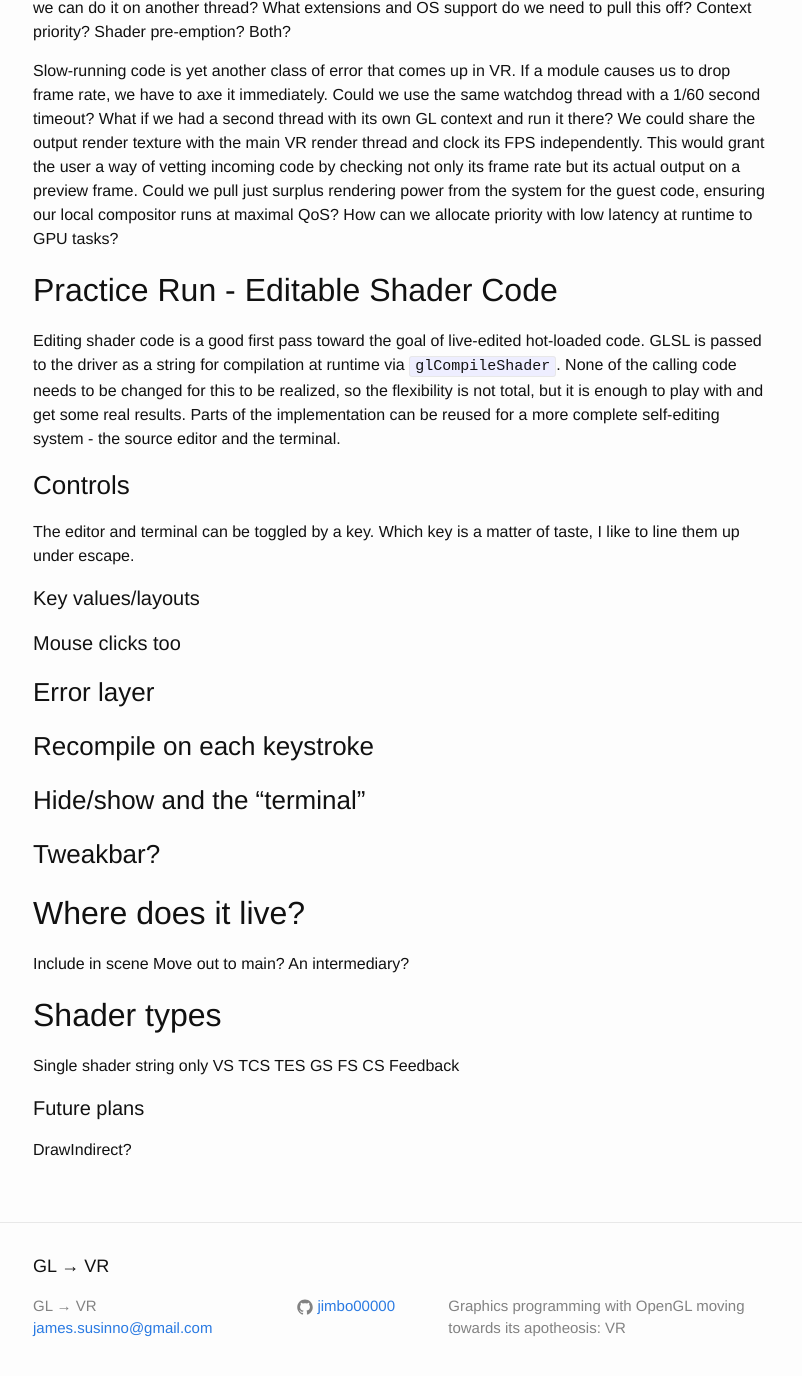
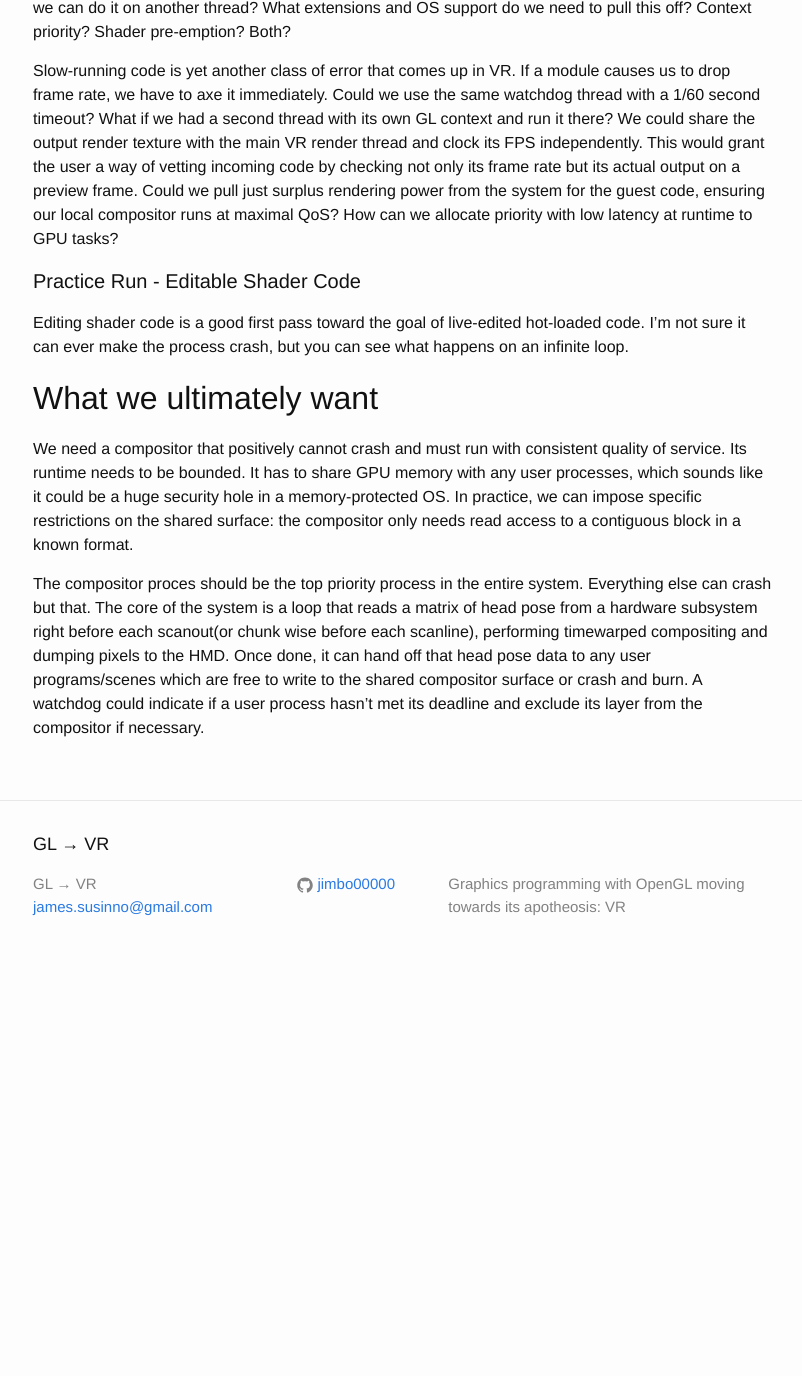
Before and after one commit to jimbo00000/jimbo00000.github.com, a Jekyll site: the page built from _posts/2017-3-28-hot-loading.markdown, in a window 1280 px wide and 1400 px high, scrolled down 657 px. Shown: the top 1376 px of the window, without its empty margins (237-1039 px from the left). Built offline with Jekyll 4.4.1, drawn with Linux system fonts in a browser that asks for light colours; after the commit the page ends 1635 px from its top, so only the background shows below that.

Commit message:
misc updates.

```diff
--- a/_posts/2017-2-6-cross-platform-libs-on-android.markdown
+++ b/_posts/2017-2-6-cross-platform-libs-on-android.markdown
@@ -18,8 +18,8 @@ There are [a lot of operating systems][OSList] out there. As much as I would lov
 
  - Windows
  - Linux
- - Solaris
- - FreeBSD
+ - Solaris (NVidia only)
+ - FreeBSD (NVidia only)
  - Android
  - MacOS
  - [QNX][QNX]? [What does it take to buy in here?][Qnxonhn]
--- a/_posts/2017-3-28-hot-loading.markdown
+++ b/_posts/2017-3-28-hot-loading.markdown
@@ -20,36 +20,13 @@ Infinite loops are another class of problem. Since there is no way to determine
 
 Slow-running code is yet another class of error that comes up in VR. If a module causes us to drop frame rate, we have to axe it immediately. Could we use the same watchdog thread with a 1/60 second timeout?  What if we had a second thread with its own GL context and run it there? We could share the output render texture with the main VR render thread and clock its FPS independently. This would grant the user a way of vetting incoming code by checking not only its frame rate but its actual output on a preview frame. Could we pull just surplus rendering power from the system for the guest code, ensuring our local compositor runs at maximal QoS? How can we allocate priority with low latency at runtime to GPU tasks?
 
-## Practice Run - Editable Shader Code
+#### Practice Run - Editable Shader Code
 
-Editing shader code is a good first pass toward the goal of live-edited hot-loaded code. GLSL is passed to the driver as a string for compilation at runtime via `glCompileShader`. None of the calling code needs to be changed for this to be realized, so the flexibility is not total, but it is enough to play with and get some real results. Parts of the implementation can be reused for a more complete self-editing system - the source editor and the terminal.
-
-### Controls
-
-The editor and terminal can be toggled by a key. Which key is a matter of taste, I like to line them up under escape.
-
-#### Key values/layouts
-
-#### Mouse clicks too
-
-### Error layer
-
-### Recompile on each keystroke
-
-### Hide/show and the "terminal"
-
-### Tweakbar?
-
-## Where does it live?
-Include in scene
-Move out to main? An intermediary?
+Editing shader code is a good first pass toward the goal of live-edited hot-loaded code. I'm not sure it can ever make the process crash, but you can see what happens on an infinite loop.
 
 
-## Shader types
-Single shader string only
-VS TCS TES GS FS CS
-Feedback
+## What we ultimately want
 
+We need a compositor that positively cannot crash and must run with consistent quality of service. Its runtime needs to be bounded. It has to share GPU memory with any user processes, which sounds like it could be a huge security hole in a memory-protected OS. In practice, we can impose specific restrictions on the shared surface: the compositor only needs read access to a contiguous block in a known format.
 
-#### Future plans
-DrawIndirect?
+The compositor proces should be the top priority process in the entire system. Everything else can crash but that. The core of the system is a loop that reads a matrix of head pose from a hardware subsystem right before each scanout(or chunk wise before each scanline), performing timewarped compositing and dumping pixels to the HMD. Once done, it can hand off that head pose data to any user programs/scenes which are free to write to the shared compositor surface or crash and burn. A watchdog could indicate if a user process hasn't met its deadline and exclude its layer from the compositor if necessary.
```
Also changed, not shown: _posts/2017-4-1-text-editor-in-vr.markdown (+11 -3 lines).
